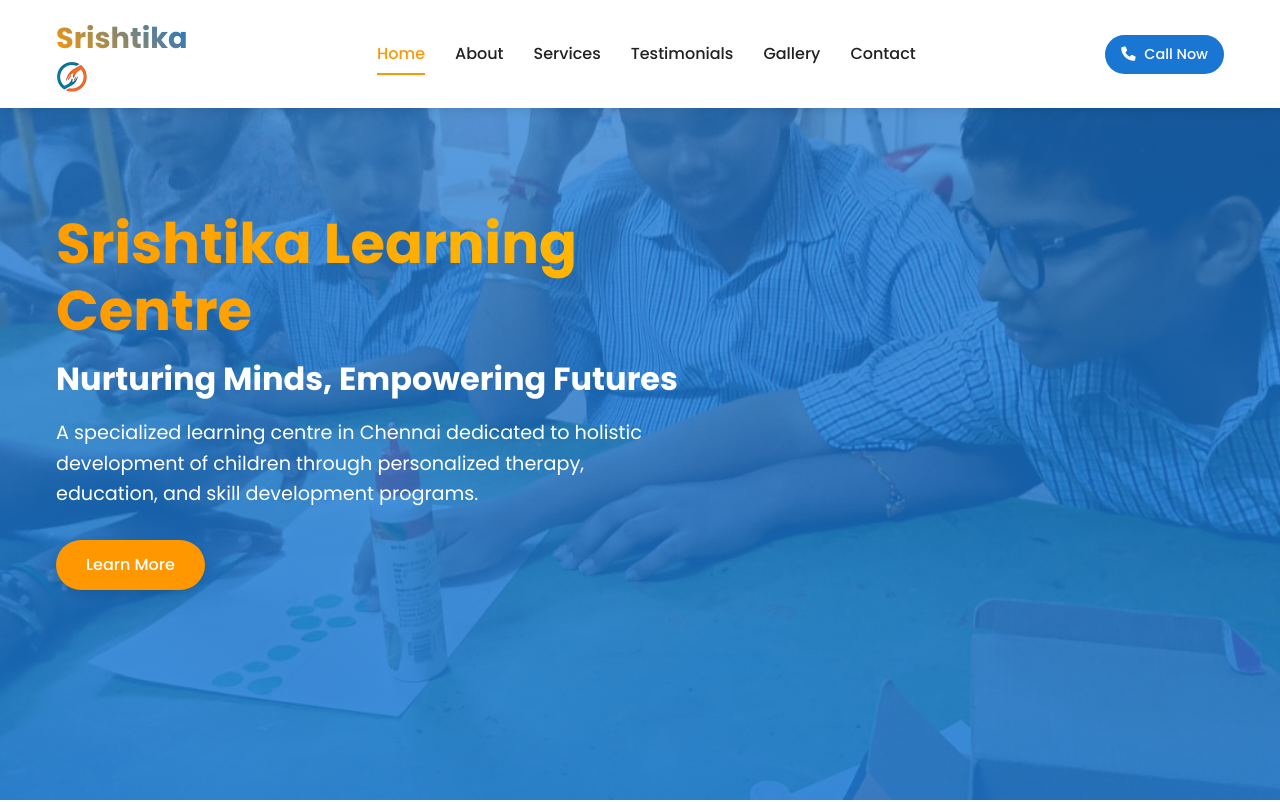
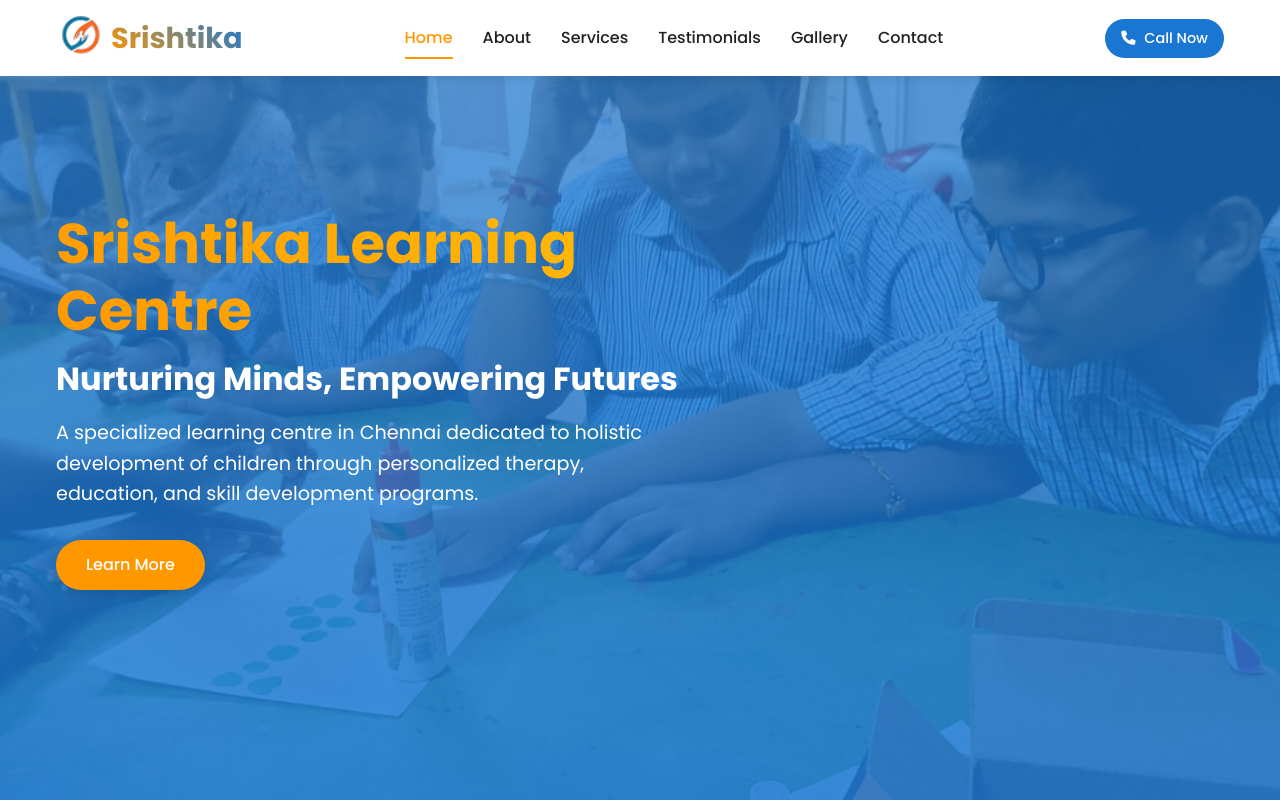
Before and after one commit to 2352005/Srishtikalearningcenter, a plain HTML site: page index.html in a window 1280 px wide. Shown: the top 802 px of the page. Drawn offline with Linux system fonts and the light colour scheme.

Commit message:
Updated logo

```diff
--- a/styles.css
+++ b/styles.css
@@ -180,6 +180,16 @@ img {
     background-clip: text;
     -webkit-text-fill-color: transparent;
 }
+
+.float-right {
+    float: left;
+    width: 40px;
+    height: auto;
+    margin-left: 5px;
+    margin-right: 10px;
+}
+
+
 
 .nav-links ul {
     display: flex;
```
